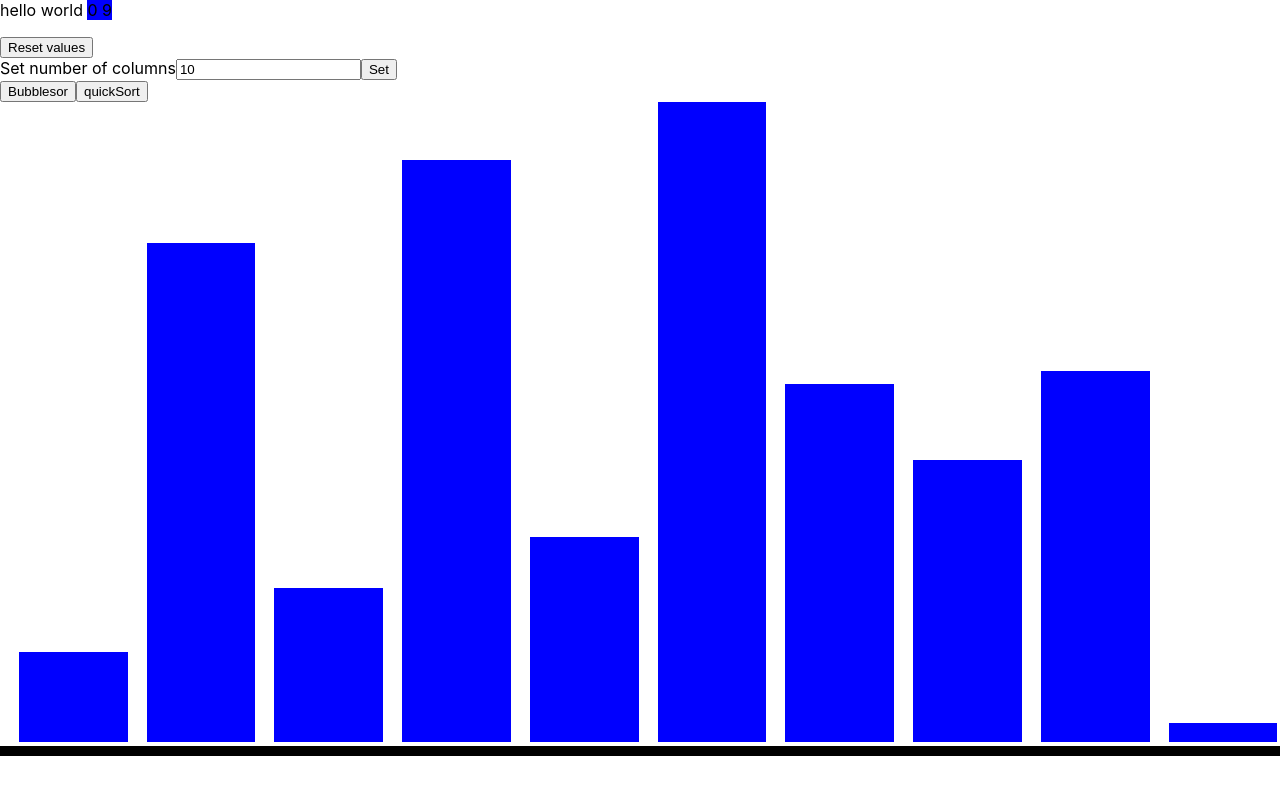
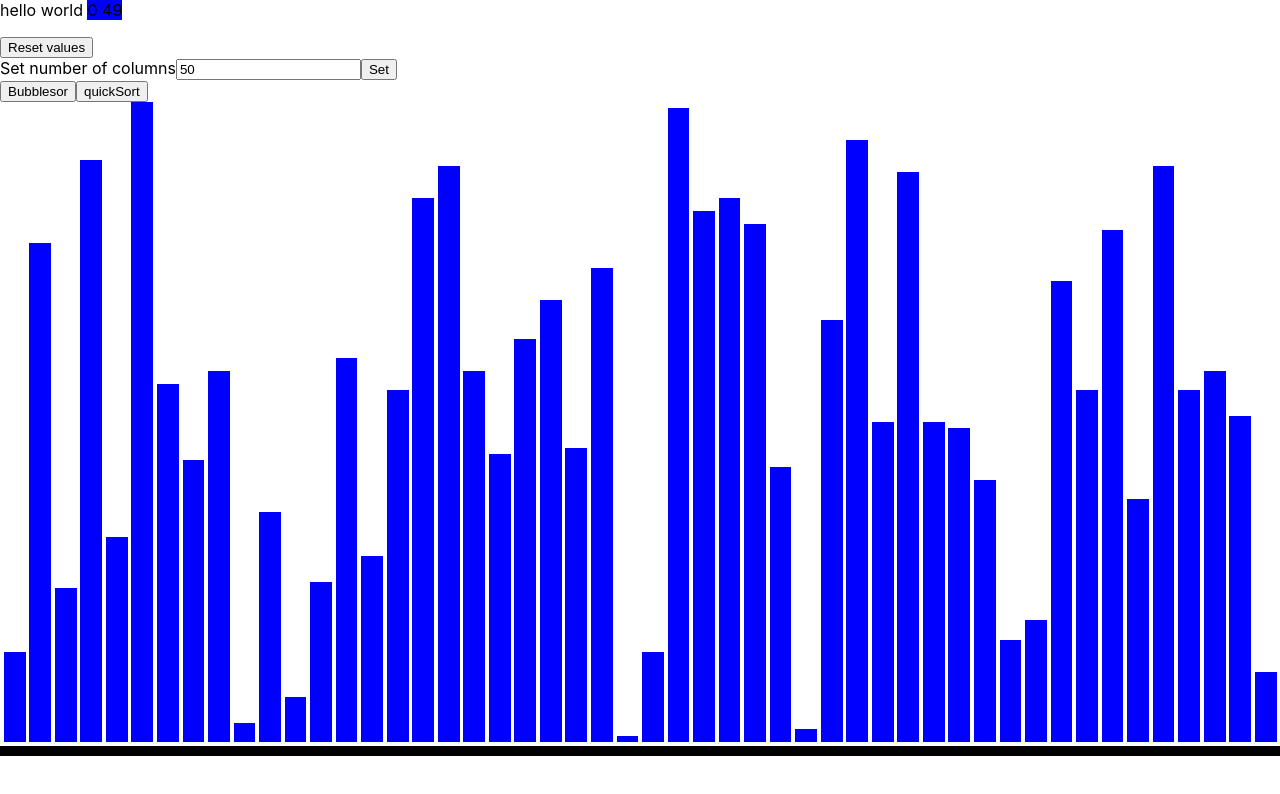
Before and after one commit to leonardBrebene/-SortingColumns, a React (Create React App) app in the folder sorting-algoritms/: page / in a window 1280 px wide. Shown: the top 794 px of the page. Built offline with nearby package versions, Linux system fonts and the light colour scheme.

Commit message:
Fixed coloring bug for the collumns

```diff
--- a/sorting-algoritms/src/App.js
+++ b/sorting-algoritms/src/App.js
@@ -9,11 +9,11 @@ function App() {
 
   const [l, setl] = useState(0);
   const [columnArray, setColumnArray] = useState([]);
-  const [numberOfColumns, setNumberColumns] = useState(10);
-  const [tempNum, setTempNum] = useState(10);
+  const [numberOfColumns, setNumberColumns] = useState(50);
+  const [tempNum, setTempNum] = useState(50);
   const [helpIndex, setHelpIndex] = useState({ num1: -2, num2: -2, color: 'red' });
   const lastIndex = useRef({ num1: -2, num2: -2, color: 'blue' });
-  const pivotIndex=useRef(-2);
+  const pivotIndex = useRef(-2);
 
   useEffect(() => {
     const array = [];
@@ -22,21 +22,29 @@ function App() {
     }
     setColumnArray(array);
 
+
     console.log('number of columns' + numberOfColumns)
+    setHelpIndex({ num1: -2, num2: -2, color: 'blue' })
+    lastIndex.current = { num1: -2, num2: -2, color: 'blue' };
+    pivotIndex.current = -2
   }, [numberOfColumns])
 
   useEffect(() => {
+    // console.log("in useEffet " + helpIndex['num1'] + ' ' + helpIndex['num2'])
+    // console.log('lastindex'+lastIndex.current.num1+' '+lastIndex.current.num2+' '+lastIndex.current.color)
+    // console.log('pivotindex'+pivotIndex.current)
+
     let array = columnArray;
     let k = array[helpIndex['num1']];
     array[helpIndex['num1']] = array[helpIndex['num2']];
     array[helpIndex['num2']] = k;
 
-    if (helpIndex['color'] === 'black'&& pivotIndex.current>=0){
+    if (helpIndex['color'] === 'black' && pivotIndex.current >= 0) {
       const eraser = document.getElementById(pivotIndex.current);
       eraser.style.backgroundColor = 'blue';
     }
 
-    if (lastIndex.current.num1 >= 0) {
+    if (lastIndex.current.num2 >= 0) {
       const eraser = document.getElementById(lastIndex.current.num1);
       const eraser2 = document.getElementById(lastIndex.current.num2);
       eraser.style.backgroundColor = 'blue';
@@ -47,13 +55,15 @@ function App() {
       const first = document.getElementById(helpIndex['num1']);
       const second = document.getElementById(helpIndex['num2']);
       first.style.backgroundColor = helpIndex['color'];
-      second.style.backgroundColor = helpIndex['pink'];
-
+      second.style.backgroundColor = 'pink';
+      console.log(helpIndex['num1'], helpIndex['num2'], helpIndex['color'])
     }
     if (helpIndex['color'] === 'pink')
       lastIndex.current = helpIndex;
-    if (helpIndex['color'] === 'black')
+    if (helpIndex['color'] === 'black') {
       pivotIndex.current = helpIndex['num1'];
+      lastIndex.current = { num1: 0, num2: helpIndex['num2'] };
+    }
 
   }, [helpIndex, columnArray])
 
@@ -66,7 +76,7 @@ function App() {
       }
       setHelpIndex({ num1: first, num2: second, color: color });
 
-    }, 100 * z);
+    }, 25 * z);
   }
 
   function Bubble(e) {
@@ -97,7 +107,7 @@ function App() {
     let z = -1;
     let columnarray = JSON.parse(JSON.stringify(columnArray));
 
-    quickSort1(columnarray, 0, columnArray.length - 1)
+    quickSort1(columnarray, 0, columnarray.length - 1)
 
     function quickSort1(array, start, end) {
       if (start >= end) {
@@ -107,7 +117,11 @@ function App() {
       let index = partition(array, start, end);
       quickSort1(array, start, index - 1);
       quickSort1(array, index + 1, end);
-
+    }
+    if(z>0){
+      z++
+      looper(z,-2,-2,true)
+    }
     function partition(array, start, end) {
       let pivotIndex = start;
       let pivotValue = array[end];
@@ -128,7 +142,7 @@ function App() {
       z++;
       looper(z, first, second, bool)
     }
-    }
+    //}
   }
 
   function setNumberOfColumns(e) {
```
Lines whose indentation alone changed are shown as unchanged.
